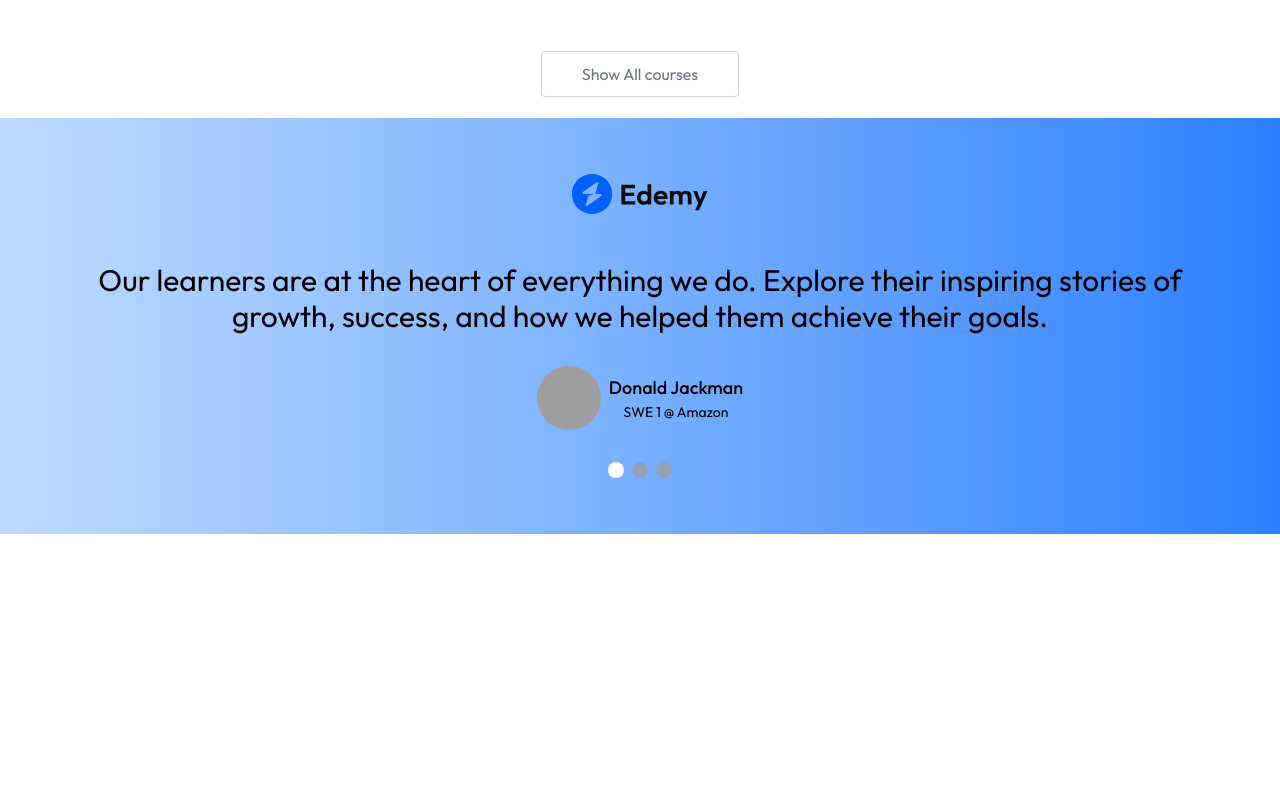
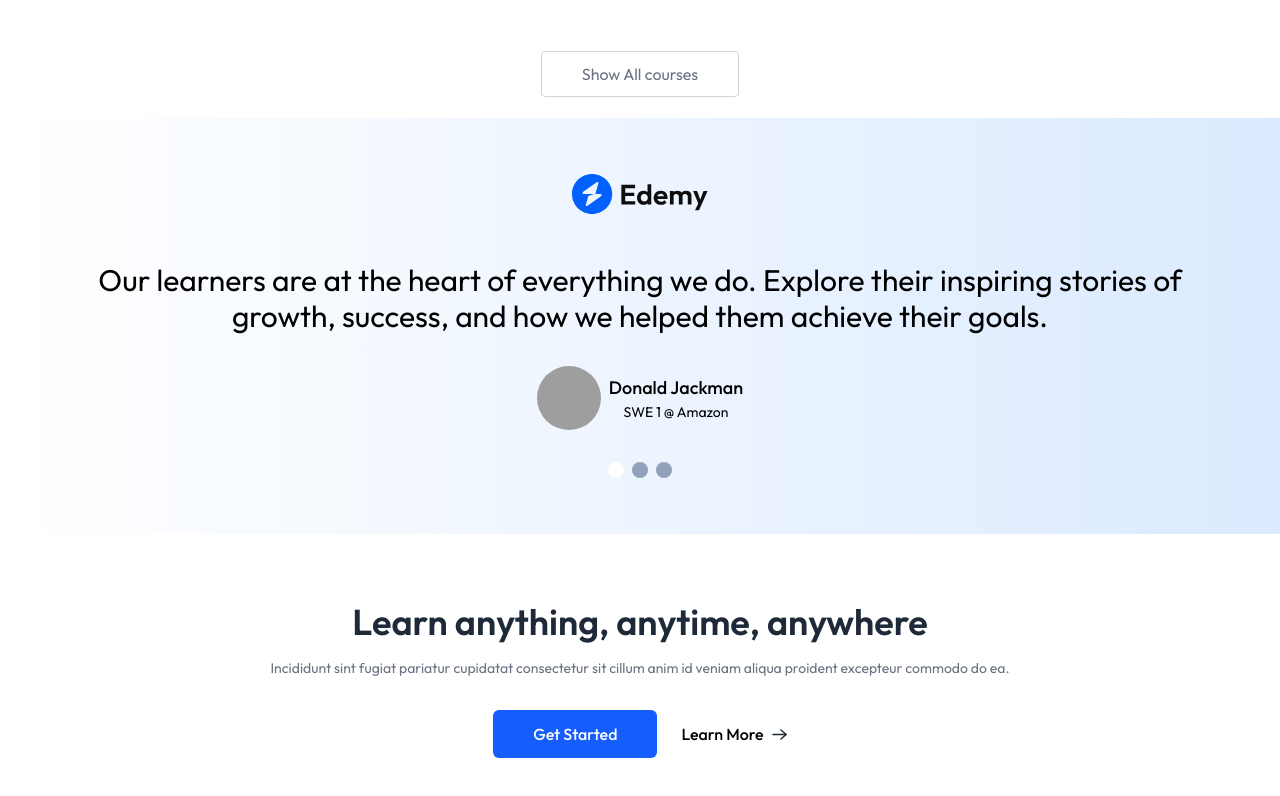
Before and after one commit to biswaslohani123/Learning-Management-System, a React (Vite) app in the folder frontend/: page / in a window 1280 px wide. Shown: the part 1178-1974 px from the top of the page. Before the commit the page ends 1712 px from the top, so only its background shows below. Built offline with nearby package versions, Linux system fonts and the light colour scheme; no server answers; grey boxes are pictures that could not be loaded; a web font is replaced by a local one.

Commit message:
completed call to action section

```diff
--- a/frontend/src/components/Students/CallToAction.jsx
+++ b/frontend/src/components/Students/CallToAction.jsx
@@ -1,9 +1,16 @@
 import React from 'react'
+import { assets } from '../../assets/assets'
 
 const CallToAction = () => {
   return (
-    <div>
+    <div className='flex flex-col items-center gap-4 pt-10 pb-24 px-8 md:px-0'>
+      <h1 className='text-xl md:text-4xl text-gray-800 font-semibold'>Learn anything, anytime, anywhere</h1>
+      <p className='text-gray-500 sm:text-sm'>Incididunt sint fugiat pariatur cupidatat consectetur sit cillum anim id veniam aliqua proident excepteur commodo do ea.</p>
 
+      <div className='flex items-center font-medium gap-6 mt-4'>
+        <button className='px-10 py-3 rounded-md text-white bg-blue-600 cursor-pointer'>Get Started</button>
+        <button className='flex items-center gap-2 hover:scale-105 duration-300 cursor-pointer'>Learn More <img src={assets.arrow_icon} alt="arrow_icon" /></button>
+      </div>
     </div>
   )
 }
--- a/frontend/src/components/Students/Testomonial.jsx
+++ b/frontend/src/components/Students/Testomonial.jsx
@@ -3,7 +3,7 @@ import { assets, dummyTestimonial } from "../../assets/assets";
 
 const Testomonial = () => {
   return (
-   <div className="flex flex-col items-center justify-center p-6 md:p-14 w-full bg-gradient-to-r from-blue-200 to-blue-500  text-black">
+   <div className="flex flex-col items-center justify-center p-6 md:p-14 w-full bg-gradient-to-r from-blue-white to-blue-100  text-black">
             <a className="mb-8 md:mb-12" href="https://prebuiltui.com">
                 <img className="h-10" src={assets.logo} alt="logo white" />
             </a>
--- a/frontend/src/pages/Student/Home.jsx
+++ b/frontend/src/pages/Student/Home.jsx
@@ -2,6 +2,7 @@ import React from 'react'
 import Hero from '../../components/Students/Hero'
 import CoursesSection from '../../components/Students/CoursesSection'
 import Testomonial from '../../components/Students/Testomonial'
+import CallToAction from '../../components/Students/CallToAction'
 
 
 
@@ -11,6 +12,7 @@ const Home = () => {
       <Hero/>
       <CoursesSection/>
       <Testomonial/>
+      <CallToAction/>
 
     </div>
   )
```
